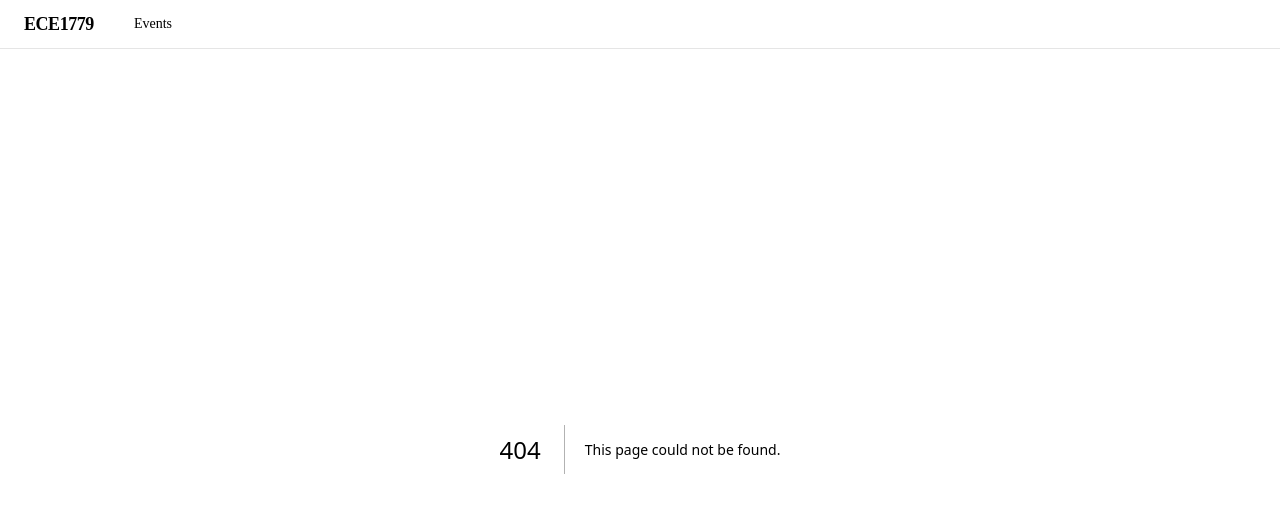
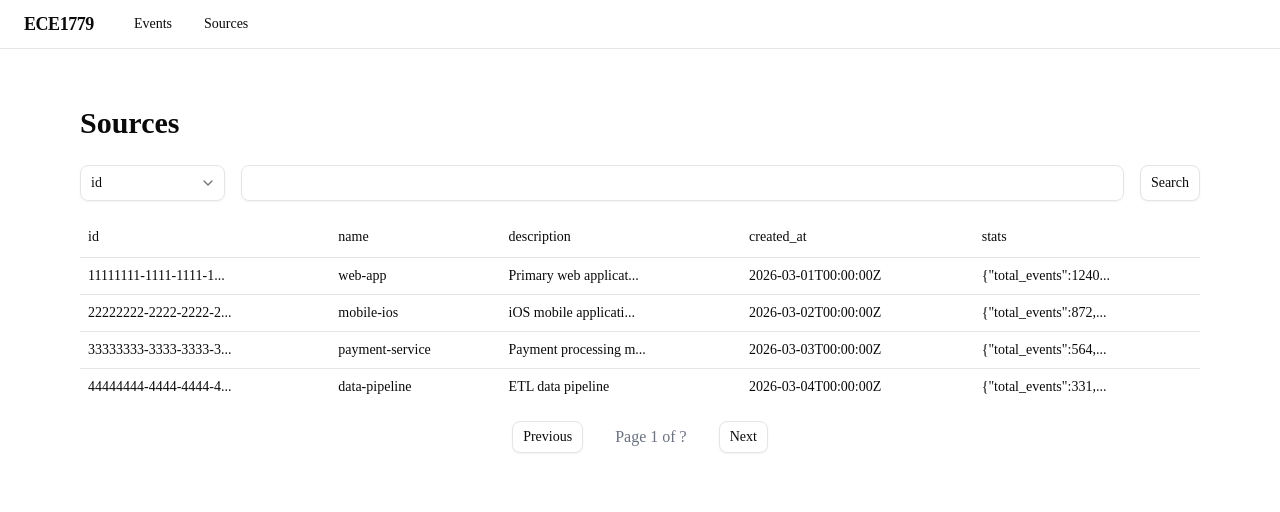
Before and after one commit to P311/ECE1779, a Next.js app in the folder frontend/: page /source in a window 1280 px wide. Before the commit this address had no page. Shown: the top 512 px of the page. Built offline with nearby package versions, Linux system fonts and the light colour scheme.

Commit message:
frontend: implement sources page

```diff
--- a/frontend/src/app/components/navbar.tsx
+++ b/frontend/src/app/components/navbar.tsx
@@ -12,6 +12,7 @@ import {
 
 const NAV_ITEMS = [
   { href: "/", label: "Events" },
+  { href: "/source", label: "Sources" },
 ];
 
 export default function Navbar() {
--- /dev/null
+++ b/frontend/src/app/components/sourceTable.tsx
@@ -0,0 +1,134 @@
+"use client";
+
+import { useState } from "react";
+import { Source } from "../types";
+
+import { Button } from "@/components/ui/button"
+import {
+  Select,
+  SelectContent,
+  SelectGroup,
+  SelectItem,
+  SelectTrigger,
+  SelectValue,
+} from "@/components/ui/select"
+import { Input } from "@/components/ui/input";
+import { Dialog, DialogContent, DialogHeader, DialogTitle } from "@/components/ui/dialog";
+
+import {
+  Table,
+  TableBody,
+  TableCell,
+  TableHead,
+  TableHeader,
+  TableRow,
+} from "@/components/ui/table"
+
+
+export default function SourceTable({ sources }: { sources: Source[] }) {
+  const [searchField, setSearchField] = useState<string>("id");
+  const [searchValue, setSearchValue] = useState("");
+  const [selectedSource, setSelectedSource] = useState<Source | null>(null);
+
+  function search() {
+    // TODO: API interaction
+    console.log("Search clicked with field:", searchField, "and query:", searchValue);
+  }
+
+  function processValue(value: any) {
+    if (typeof value === "object") {
+      value = JSON.stringify(value);
+    }
+    if (typeof value === "string" && value.length > 20) {
+      return value.slice(0, 20) + "...";
+    }
+    return String(value);
+  }
+
+  return (
+    <div>
+      <div className="flex-row ">
+        <Select value={searchField} onValueChange={setSearchField}>
+          <SelectTrigger className="w-[180px]">
+            <SelectValue />
+          </SelectTrigger>
+          <SelectContent>
+            <SelectGroup>
+              {Object.keys(sources[0] || {}).map((key) => (
+                <SelectItem key={key} value={key}>
+                  {key}
+                </SelectItem>
+              ))}
+            </SelectGroup>
+          </SelectContent>
+        </Select>
+        <Input value={searchValue} onChange={(e) => setSearchValue(e.target.value)} />
+        <Button variant="outline" onClick={search}>
+          Search
+        </Button>
+      </div>
+      <div className="mt-4">
+        <Table>
+          <TableHeader>
+            <TableRow>
+              {Object.keys(sources[0] || {}).map((key) => (
+                <TableHead key={key}>
+                  {key}
+                </TableHead>
+              ))}
+            </TableRow>
+          </TableHeader>
+          <TableBody>
+            {sources.map((source) => (
+              <TableRow key={source.id} className="hover:bg-gray-100 hover:cursor-pointer" onClick={() => setSelectedSource(source)}>
+                {Object.entries(source).map(([key, value]) => (
+                  <TableCell key={key}>
+                    {processValue(value)}
+                  </TableCell>
+                ))}
+              </TableRow>
+            ))}
+          </TableBody>
+        </Table>
+      </div>
+      {/* TODO: Pagination from API*/}
+      <div className="mt-4 flex-row justify-center">
+        <Button variant="outline" size="sm">
+          Previous
+        </Button>
+        <div className="text-md text-gray-500" style={{ alignContent: "center", margin: "0 1rem" }}>
+          Page 1 of ?
+        </div>
+        <Button variant="outline" size="sm">
+          Next
+        </Button>
+      </div>
+
+      <Dialog open={!!selectedSource} onOpenChange={(open) => { if (!open) setSelectedSource(null); }}>
+        <DialogContent>
+          <DialogHeader>
+            <DialogTitle>Source Details</DialogTitle>
+          </DialogHeader>
+          {selectedSource && (
+            <div className="space-y-4 mt-4">
+              {Object.entries(selectedSource).map(([key, value]) => (
+                <div key={key} className="space-y-1">
+                  <p className="text-xs font-semibold text-muted-foreground uppercase tracking-wide">{key}</p>
+                  <div>
+                    {typeof value === "object" ? (
+                      <pre className="bg-muted rounded-md p-3 text-xs font-mono overflow-x-auto whitespace-pre-wrap">
+                        {JSON.stringify(value, null, 2)}
+                      </pre>
+                    ) : (
+                      <span className="text-sm">{String(value)}</span>
+                    )}
+                  </div>
+                </div>
+              ))}
+            </div>
+          )}
+        </DialogContent>
+      </Dialog>
+    </div>
+  );
+}
--- /dev/null
+++ b/frontend/src/app/source/page.tsx
@@ -0,0 +1,13 @@
+import SourceTable from "../components/sourceTable";
+import sources from "@/testing_data/sources.json";
+
+export default function SourcePage() {
+  return (
+    <main className="page-container">
+      <h1>Sources</h1>
+      <div style={{ marginTop: "1.5rem" }}>
+        <SourceTable sources={sources} />
+      </div>
+    </main>
+  );
+}
--- a/frontend/src/app/types.tsx
+++ b/frontend/src/app/types.tsx
@@ -8,6 +8,18 @@ export interface Event {
   ingested_at: string;
 }
 
+export interface Source {
+  id: string;
+  name: string;
+  description: string;
+  created_at: string;
+  stats: {
+    total_events: number;
+    last_event_at: string;
+    critical_count_24h: number;
+  };
+}
+
 export const SEVERITY_COLOR: Record<string, string> = {
   info: "#2196f3",
   warning: "#ff9800",
--- /dev/null
+++ b/frontend/src/components/ui/dialog.tsx
@@ -0,0 +1,79 @@
+"use client"
+
+import * as React from "react"
+import { Dialog as DialogPrimitive } from "radix-ui"
+import { X } from "lucide-react"
+import { cn } from "@/lib/utils"
+
+const Dialog = DialogPrimitive.Root
+const DialogTrigger = DialogPrimitive.Trigger
+const DialogClose = DialogPrimitive.Close
+const DialogPortal = DialogPrimitive.Portal
+
+const DialogOverlay = React.forwardRef<
+  React.ElementRef<typeof DialogPrimitive.Overlay>,
+  React.ComponentPropsWithoutRef<typeof DialogPrimitive.Overlay>
+>(({ className, ...props }, ref) => (
+  <DialogPrimitive.Overlay
+    ref={ref}
+    className={cn(
+      "fixed inset-0 z-50 bg-black/50 data-[state=open]:animate-in data-[state=closed]:animate-out data-[state=closed]:fade-out-0 data-[state=open]:fade-in-0",
+      className
+    )}
+    {...props}
+  />
+))
+DialogOverlay.displayName = "DialogOverlay"
+
+const DialogContent = React.forwardRef<
+  React.ElementRef<typeof DialogPrimitive.Content>,
+  React.ComponentPropsWithoutRef<typeof DialogPrimitive.Content>
+>(({ className, children, ...props }, ref) => (
+  <DialogPortal>
+    <DialogOverlay />
+    <DialogPrimitive.Content
+      ref={ref}
+      className={cn(
+        "fixed left-[50%] top-[50%] z-50 w-full max-w-lg translate-x-[-50%] translate-y-[-50%] rounded-lg border bg-background p-6 shadow-lg",
+        className
+      )}
+      {...props}
+    >
+      {children}
+      <DialogPrimitive.Close className="absolute right-4 top-4 rounded-sm opacity-70 transition-opacity hover:opacity-100">
+        <X className="h-4 w-4" />
+      </DialogPrimitive.Close>
+    </DialogPrimitive.Content>
+  </DialogPortal>
+))
+DialogContent.displayName = "DialogContent"
+
+function DialogHeader({ className, ...props }: React.HTMLAttributes<HTMLDivElement>) {
+  return <div className={cn("flex flex-col space-y-1.5 text-center sm:text-left", className)} {...props} />
+}
+
+const DialogTitle = React.forwardRef<
+  React.ElementRef<typeof DialogPrimitive.Title>,
+  React.ComponentPropsWithoutRef<typeof DialogPrimitive.Title>
+>(({ className, ...props }, ref) => (
+  <DialogPrimitive.Title
+    ref={ref}
+    className={cn("text-lg font-semibold leading-none tracking-tight", className)}
+    {...props}
+  />
+))
+DialogTitle.displayName = "DialogTitle"
+
+const DialogDescription = React.forwardRef<
+  React.ElementRef<typeof DialogPrimitive.Description>,
+  React.ComponentPropsWithoutRef<typeof DialogPrimitive.Description>
+>(({ className, ...props }, ref) => (
+  <DialogPrimitive.Description
+    ref={ref}
+    className={cn("text-sm text-muted-foreground", className)}
+    {...props}
+  />
+))
+DialogDescription.displayName = "DialogDescription"
+
+export { Dialog, DialogTrigger, DialogClose, DialogContent, DialogHeader, DialogTitle, DialogDescription }
```
